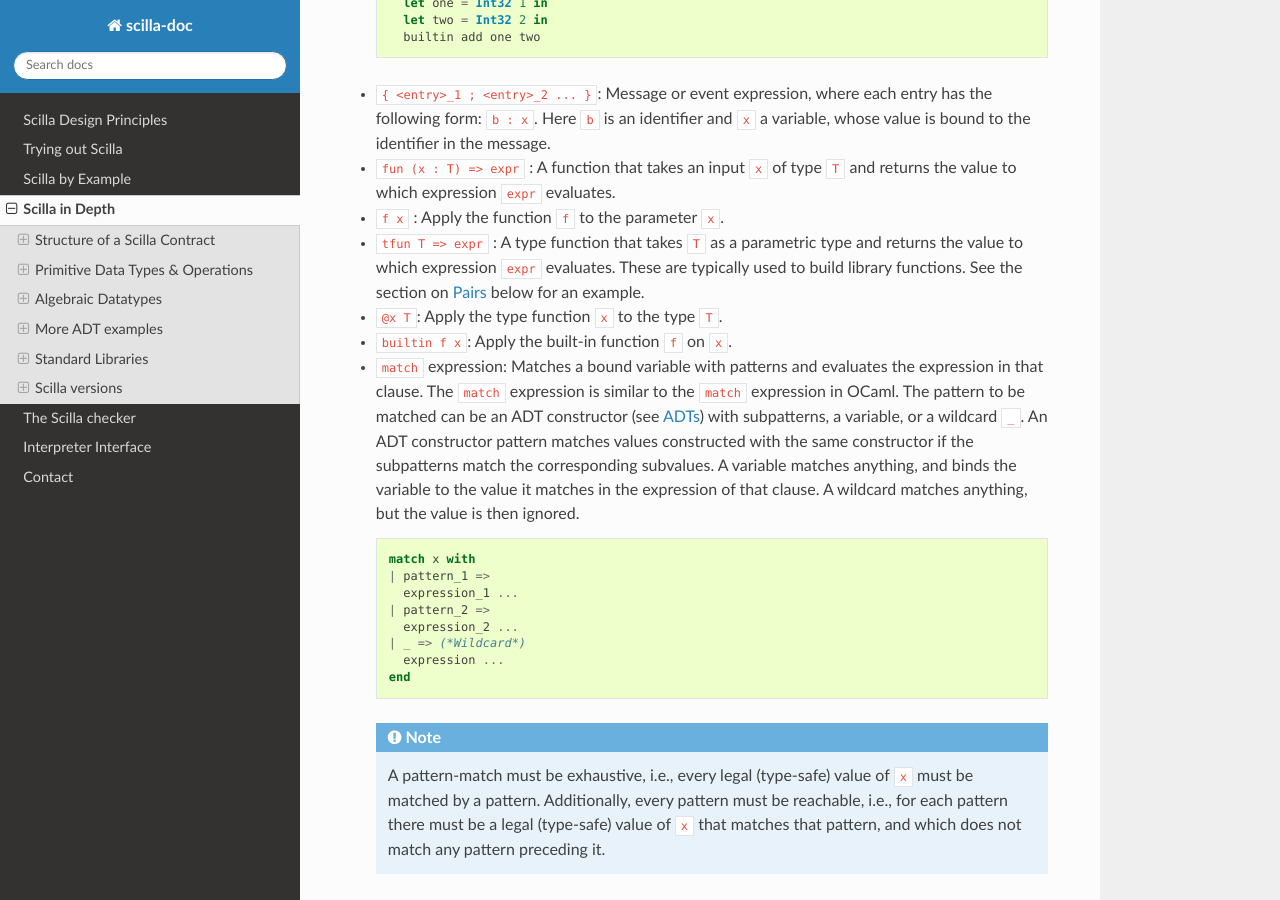
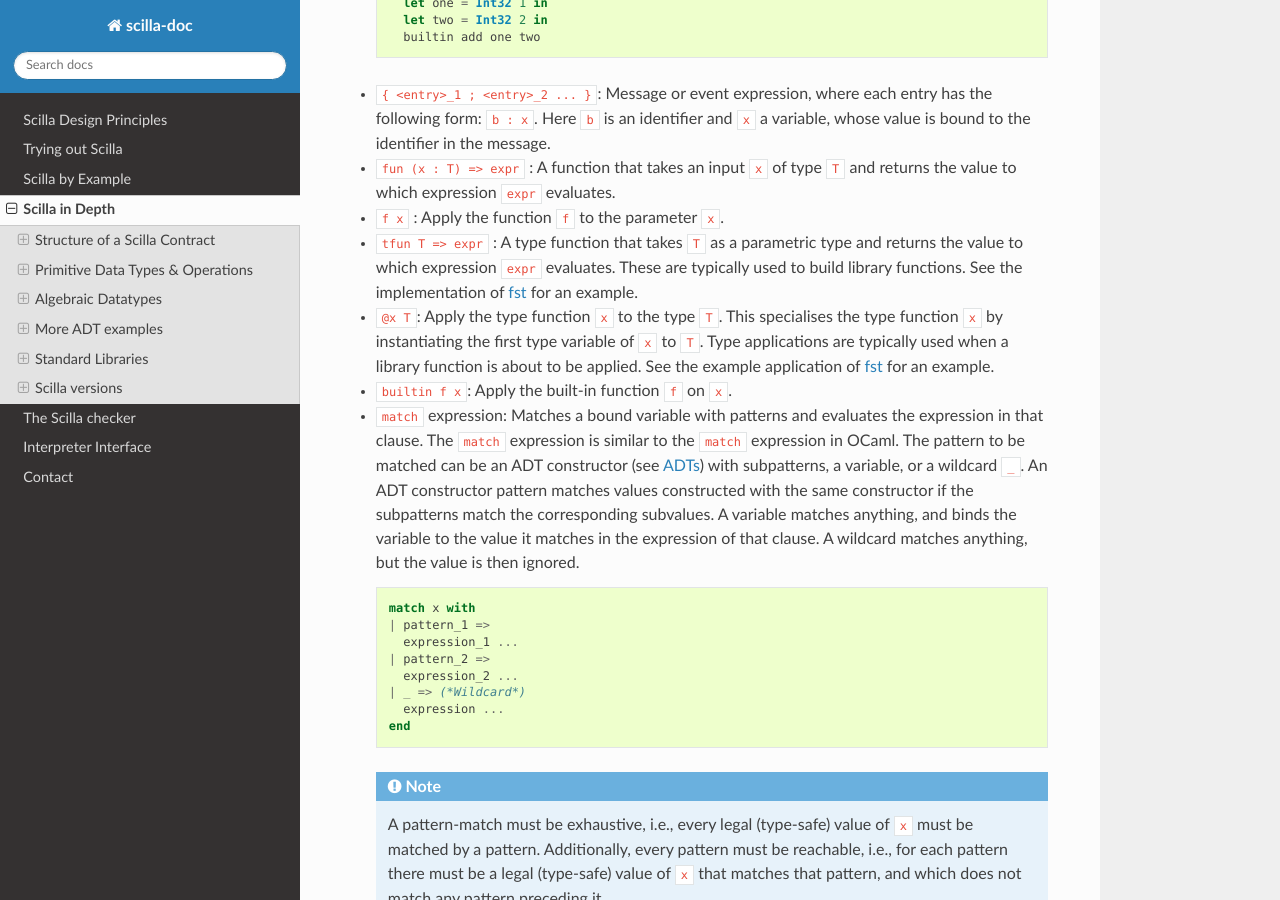
Before and after one commit to Zilliqa/scilla-docs, a Sphinx documentation site: the page built from docs/source/scilla-in-depth.rst, in a window 1280 px wide and 900 px high, scrolled down 6417 px. Built offline with Sphinx 7.4.7 and the Read the Docs theme 2.0.0, drawn with Linux system fonts in a browser that asks for light colours; some of the changed text lies outside the part shown.

Commit message:
Added example of tapp and tfun

```diff
--- a/docs/source/scilla-in-depth.rst
+++ b/docs/source/scilla-in-depth.rst
@@ -374,9 +374,13 @@ Expressions
 
 - ``tfun T => expr`` : A type function that takes ``T`` as a parametric type and
   returns the value to which expression ``expr`` evaluates. These are typically used
-  to build library functions. See the section on Pairs_ below for an example.
-
-- ``@x T``: Apply the type function ``x`` to the type ``T``.
+  to build library functions. See the implementation of fst_ for an example.
+
+- ``@x T``: Apply the type function ``x`` to the type ``T``. This
+  specialises the type function ``x`` by instantiating the first type
+  variable of ``x`` to ``T``. Type applications are typically used
+  when a library function is about to be applied. See the example
+  application of fst_ for an example.
 
 - ``builtin f x``: Apply the built-in function ``f`` on ``x``.
 
@@ -1129,6 +1133,8 @@ Notice the difference in how we specify the type of the field as
 ``Pair A' B'``, and how we specify the types of values given to the
 constructor as ``Pair { A' B' }``.
 
+.. _fst:
+
 We now illustrate how pattern matching can be used to extract the
 first element from a ``Pair``. The function ``fst`` shown below
 is defined in the ``PairUtils`` library of the Scilla standard library.
@@ -1142,6 +1148,15 @@ is defined in the ``PairUtils`` library of the Scilla standard library.
       match p with
       | Pair a b => a
       end
+
+To apply ``fst`` to one must first instantiate the type variables
+``'A`` and ``'B``, which is done as follows:
+
+.. code-block:: ocaml
+
+  p <- pp;
+  fst_specialised = @fst String Uint32;
+  p_fst = fst_specialised p
 
 .. note::
 
```
